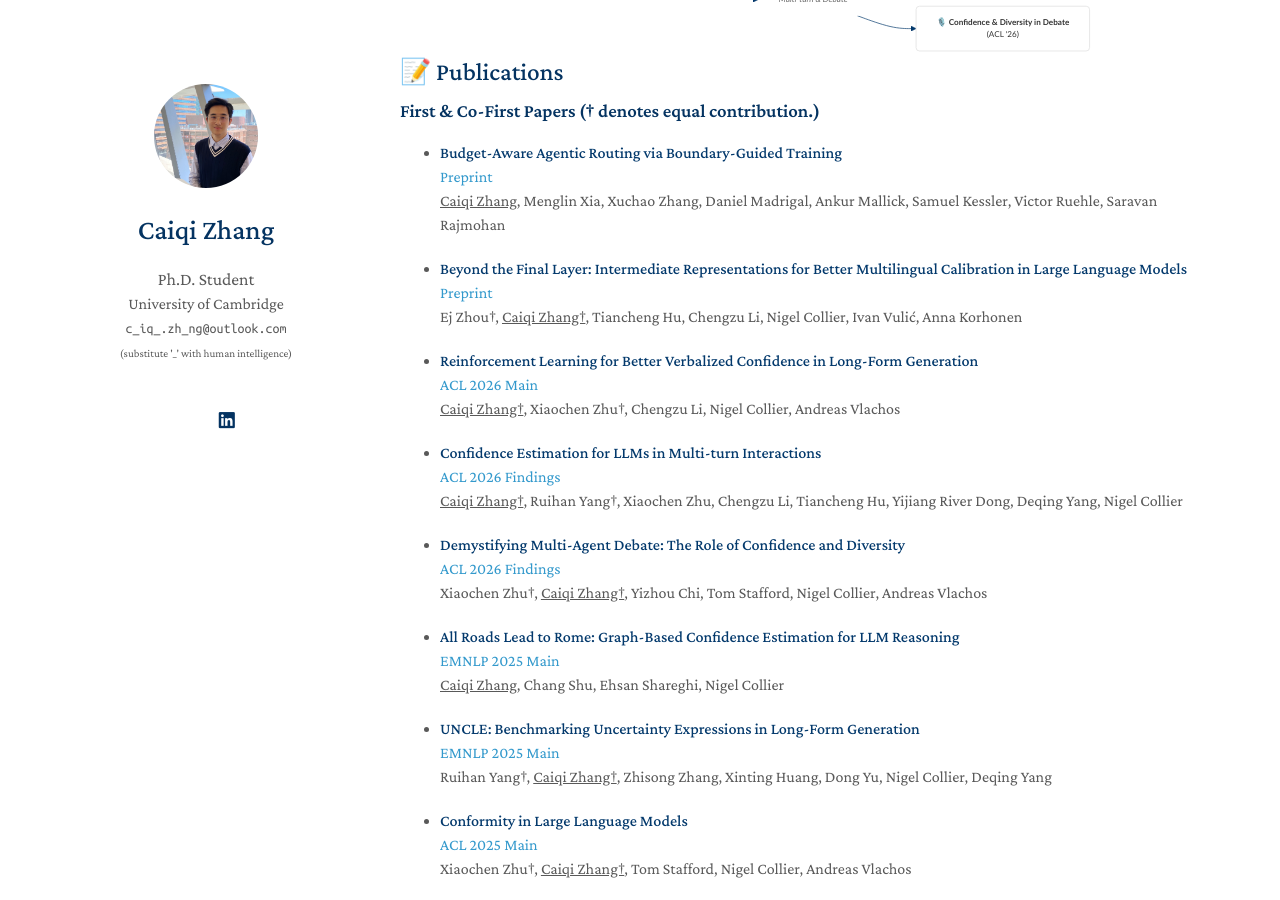
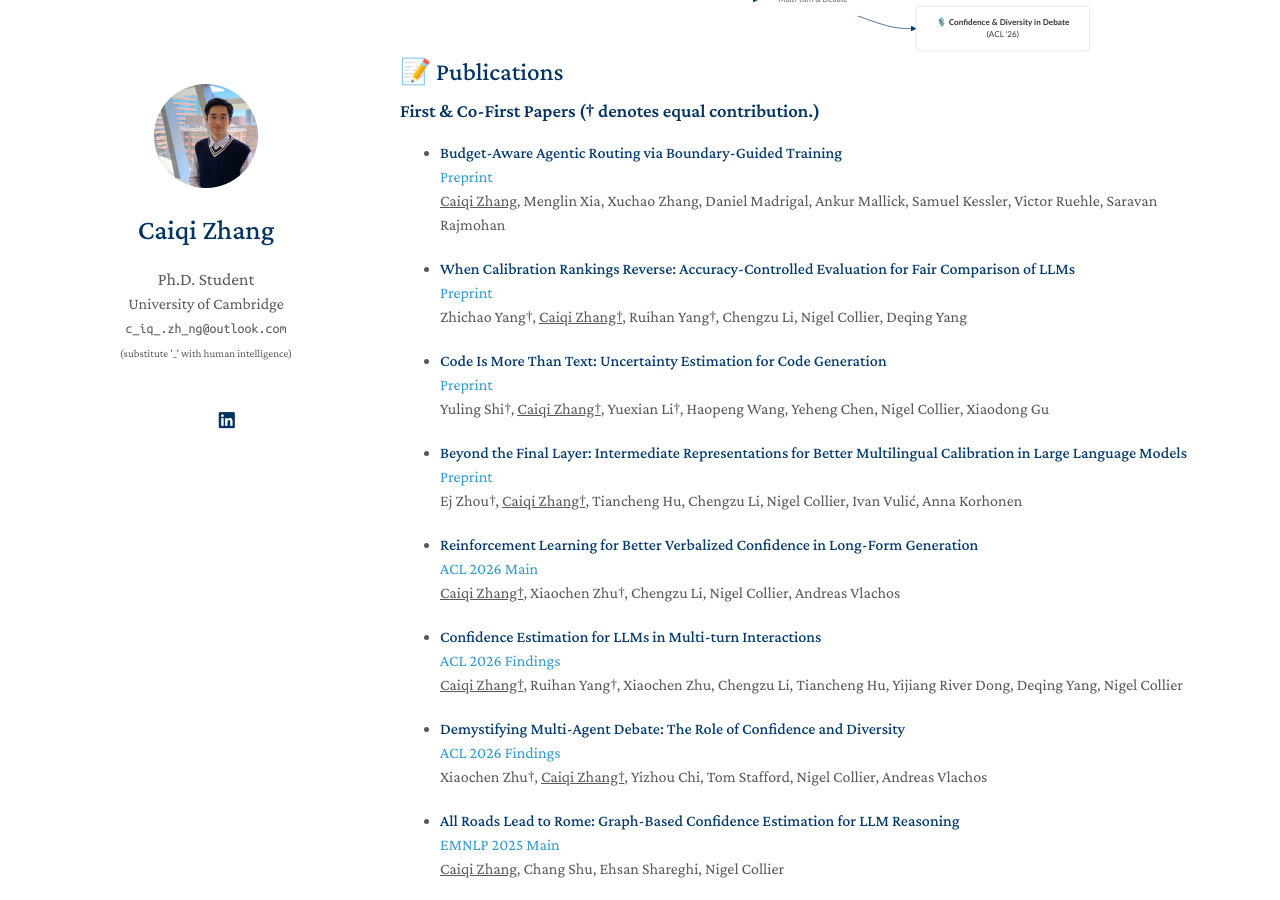
Before and after one commit to caiqizh/caiqizh.github.io, a Jekyll site: the page built from index.md, in a window 1280 px wide and 900 px high, scrolled down 1499 px. Built offline with Jekyll 4.4.1, drawn with Linux system fonts in a browser that asks for light colours; nearby versions of some CDN libraries; a style sheet for code colours, icons or effects is not loaded.

Commit message:
added two papers

```diff
--- a/index.md
+++ b/index.md
@@ -184,6 +184,14 @@ graph LR
   [Preprint](https://arxiv.org/abs/2602.21227)
   <u>Caiqi Zhang</u>, Menglin Xia, Xuchao Zhang, Daniel Madrigal, Ankur Mallick, Samuel Kessler, Victor Ruehle, Saravan Rajmohan
 
+- <strong><span style="color: #03396c;">When Calibration Rankings Reverse: Accuracy-Controlled Evaluation for Fair Comparison of LLMs</span></strong>
+  [Preprint](https://arxiv.org/abs/2606.30814)
+  Zhichao Yang†, <u>Caiqi Zhang†</u>, Ruihan Yang†, Chengzu Li, Nigel Collier, Deqing Yang
+
+- <strong><span style="color: #03396c;">Code Is More Than Text: Uncertainty Estimation for Code Generation</span></strong>
+  [Preprint](https://arxiv.org/abs/2606.09577)
+  Yuling Shi†, <u>Caiqi Zhang†</u>, Yuexian Li†, Haopeng Wang, Yeheng Chen, Nigel Collier, Xiaodong Gu
+
 - <strong><span style="color: #03396c;">Beyond the Final Layer: Intermediate Representations for Better Multilingual Calibration in Large Language Models</span></strong>
   [Preprint](https://www.arxiv.org/abs/2510.03136)
   Ej Zhou†, <u>Caiqi Zhang†</u>, Tiancheng Hu, Chengzu Li, Nigel Collier, Ivan Vulić, Anna Korhonen
```
